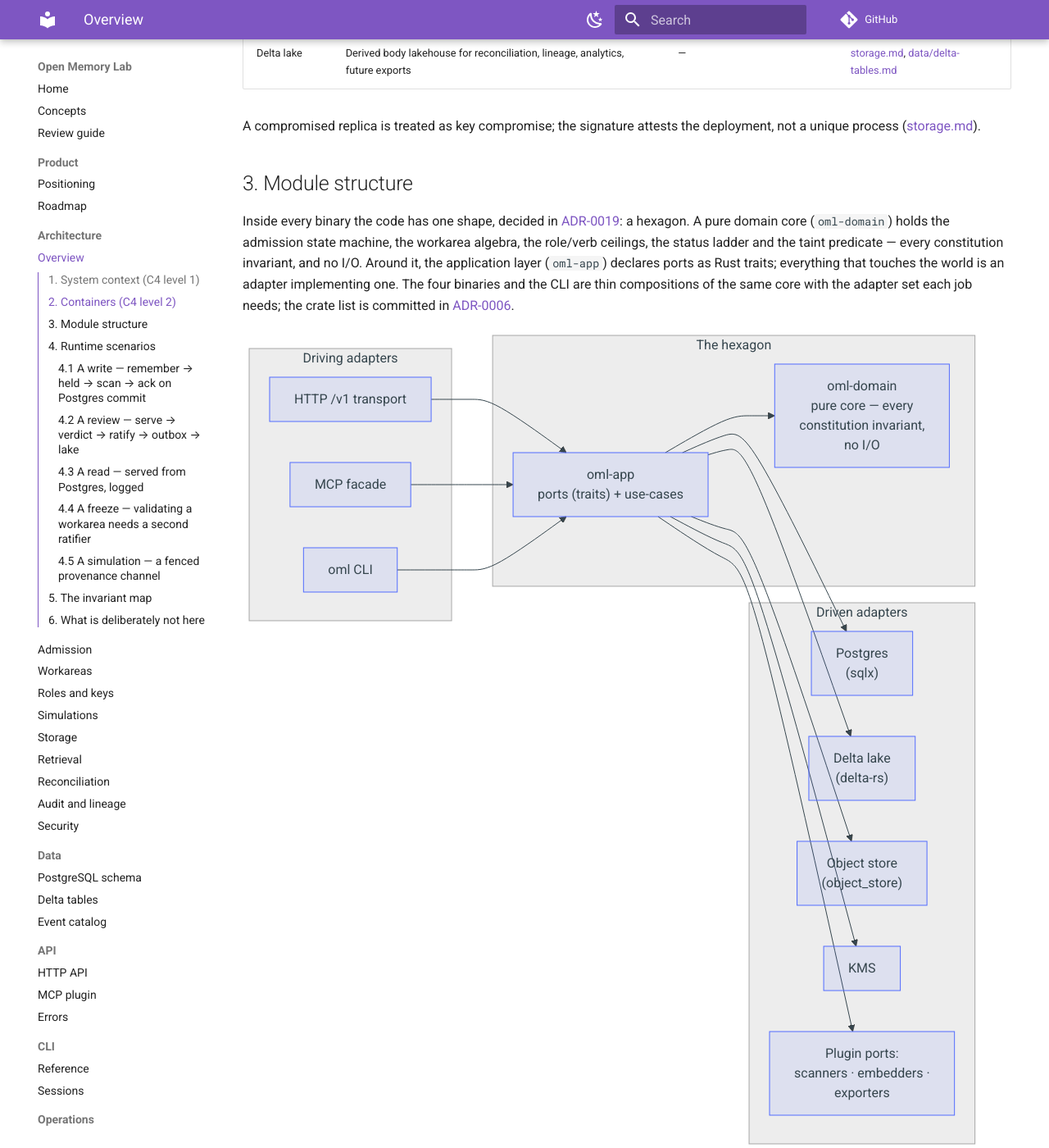
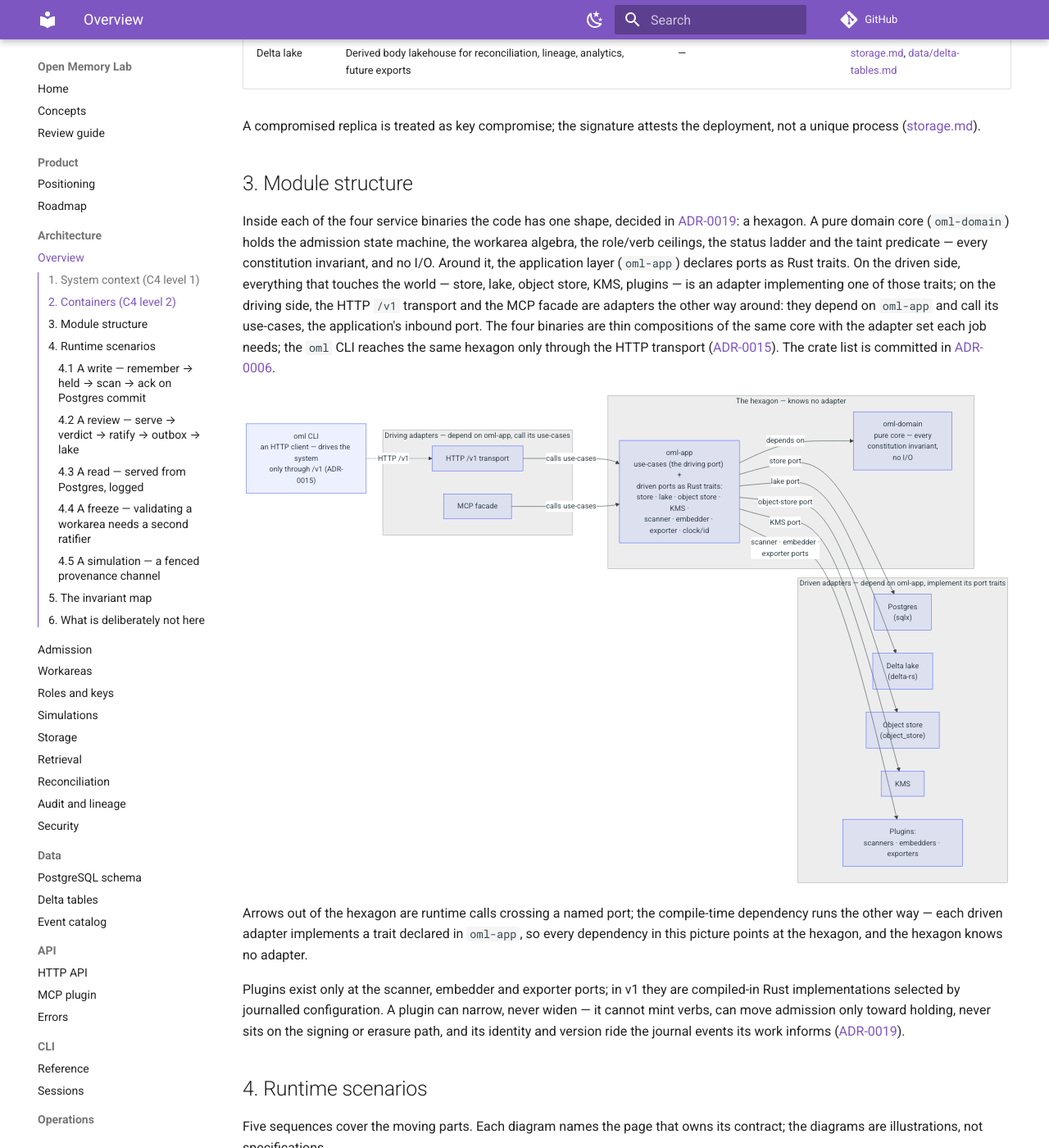
Before and after one commit to e8kor/open-memory-lab, an MkDocs documentation site: the page built from docs/architecture/overview.md, in a window 1280 px wide and 1400 px high, scrolled down 2205 px. Shown: the whole window at 82% size. Built offline with MkDocs 1.6.1 and Material for MkDocs 9.7.7, drawn with Linux system fonts in a browser that asks for light colours; comment, search, counter and statistics services are not loaded.

Commit message:
Correct the hexagonal-architecture presentation
Verified against the canonical ports-and-adapters definition: the module
diagram now names ports on the hexagon, separates driving (call use-cases)
from driven (implement port traits) adapters with a dependency caption, and
moves plugins out of the port label. The oml CLI is consistently a /v1 HTTP
client, never an in-process adapter (ADR-0019 d3, ADR-0006 d6, overview);
ADR-0019 d2 names the primary/inbound port; the crate table gains
oml-export-* and a separate CLI row.

Co-Authored-By: Claude Fable 5 <noreply@anthropic.com>
Claude-Session: https://claude.ai/code/session_01Mss2WyvWqSVNa9qSDQvjpz

````diff
--- a/docs/architecture/overview.md
+++ b/docs/architecture/overview.md
@@ -90,43 +90,51 @@ unique process ([storage.md](storage.md)).
 
 ## 3. Module structure
 
-Inside every binary the code has one shape, decided in
+Inside each of the four service binaries the code has one shape, decided in
 [ADR-0019](../adr/ADR-0019-hexagonal-architecture-and-plugins.md): a hexagon. A pure domain core
 (`oml-domain`) holds the admission state machine, the workarea algebra, the role/verb ceilings,
 the status ladder and the taint predicate — every constitution invariant, and no I/O. Around it,
-the application layer (`oml-app`) declares ports as Rust traits; everything that touches the
-world is an adapter implementing one. The four binaries and the CLI are thin compositions of the
-same core with the adapter set each job needs; the crate list is committed in
+the application layer (`oml-app`) declares ports as Rust traits. On the driven side, everything
+that touches the world — store, lake, object store, KMS, plugins — is an adapter implementing one
+of those traits; on the driving side, the HTTP `/v1` transport and the MCP facade are adapters
+the other way around: they depend on `oml-app` and call its use-cases, the application's inbound
+port. The four binaries are thin compositions of the same core with the adapter set each job
+needs; the `oml` CLI reaches the same hexagon only through the HTTP transport
+([ADR-0015](../adr/ADR-0015-cli-administration.md)). The crate list is committed in
 [ADR-0006](../adr/ADR-0006-pure-rust.md).
 
 ```mermaid
 flowchart LR
-    subgraph driving ["Driving adapters"]
+    C["oml CLI<br/>an HTTP client — drives the system<br/>only through /v1 (ADR-0015)"]
+    subgraph driving ["Driving adapters — depend on oml-app, call its use-cases"]
         H["HTTP /v1 transport"]
         M["MCP facade"]
-        C["oml CLI"]
     end
-    subgraph hex ["The hexagon"]
-        APP["oml-app<br/>ports (traits) + use-cases"]
+    subgraph hex ["The hexagon — knows no adapter"]
+        APP["oml-app<br/>use-cases (the driving port) +<br/>driven ports as Rust traits:<br/>store · lake · object store · KMS ·<br/>scanner · embedder · exporter · clock/id"]
         DOM["oml-domain<br/>pure core — every<br/>constitution invariant,<br/>no I/O"]
-        APP --> DOM
+        APP -- "depends on" --> DOM
     end
-    subgraph driven ["Driven adapters"]
+    subgraph driven ["Driven adapters — depend on oml-app, implement its port traits"]
         PGA["Postgres<br/>(sqlx)"]
         LKA["Delta lake<br/>(delta-rs)"]
         OSA["Object store<br/>(object_store)"]
         KMA["KMS"]
-        PL["Plugin ports:<br/>scanners · embedders ·<br/>exporters"]
+        PL["Plugins:<br/>scanners · embedders · exporters"]
     end
-    H --> APP
-    M --> APP
-    C --> APP
-    APP --> PGA
-    APP --> LKA
-    APP --> OSA
-    APP --> KMA
-    APP --> PL
+    C -. "HTTP /v1" .-> H
+    H -- "calls use-cases" --> APP
+    M -- "calls use-cases" --> APP
+    APP -- "store port" --> PGA
+    APP -- "lake port" --> LKA
+    APP -- "object-store port" --> OSA
+    APP -- "KMS port" --> KMA
+    APP -- "scanner · embedder ·<br/>exporter ports" --> PL
 ```
+
+Arrows out of the hexagon are runtime calls crossing a named port; the compile-time dependency
+runs the other way — each driven adapter implements a trait declared in `oml-app`, so every
+dependency in this picture points at the hexagon, and the hexagon knows no adapter.
 
 Plugins exist only at the scanner, embedder and exporter ports; in v1 they are compiled-in Rust
 implementations selected by journalled configuration. A plugin can narrow, never widen — it
````
Also changed, not shown: docs/adr/ADR-0006-pure-rust.md (+3 -2 lines), docs/adr/ADR-0019-hexagonal-architecture-and-plugins.md (+11 -7 lines).
